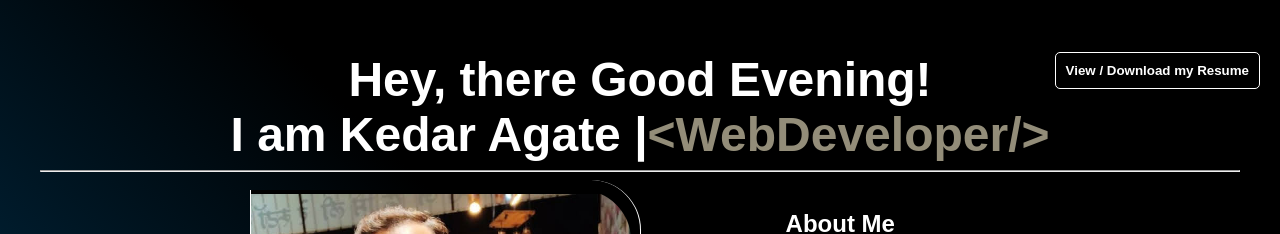
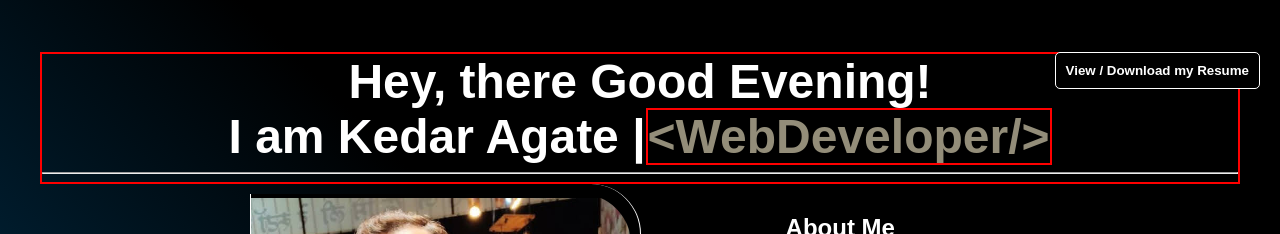
Before and after one commit to kedaragate/portfolio, a React (Vite) app: page / in a window 1280 px wide. Shown: the top 234 px of the page. Built offline with nearby package versions, Linux system fonts and the light colour scheme.

Commit message:
Update Header.css

```diff
--- a/src/components/Header/Header.css
+++ b/src/components/Header/Header.css
@@ -1,16 +1,20 @@
 .header-section {
   text-align: center;
+border:2px solid red;
 }
 .heading {
   font-size: 3rem;
   font-weight: 700;
+
 }
 
 .heyThereText {
   display: block;
 Width:100%
+border:2px solid red;
 }
 .webDeveloperText {
+border:2px solid red;
   animation: displayWebDeveloper 5s ease-in-out infinite;
 }
 @keyframes displayWebDeveloper {
```
